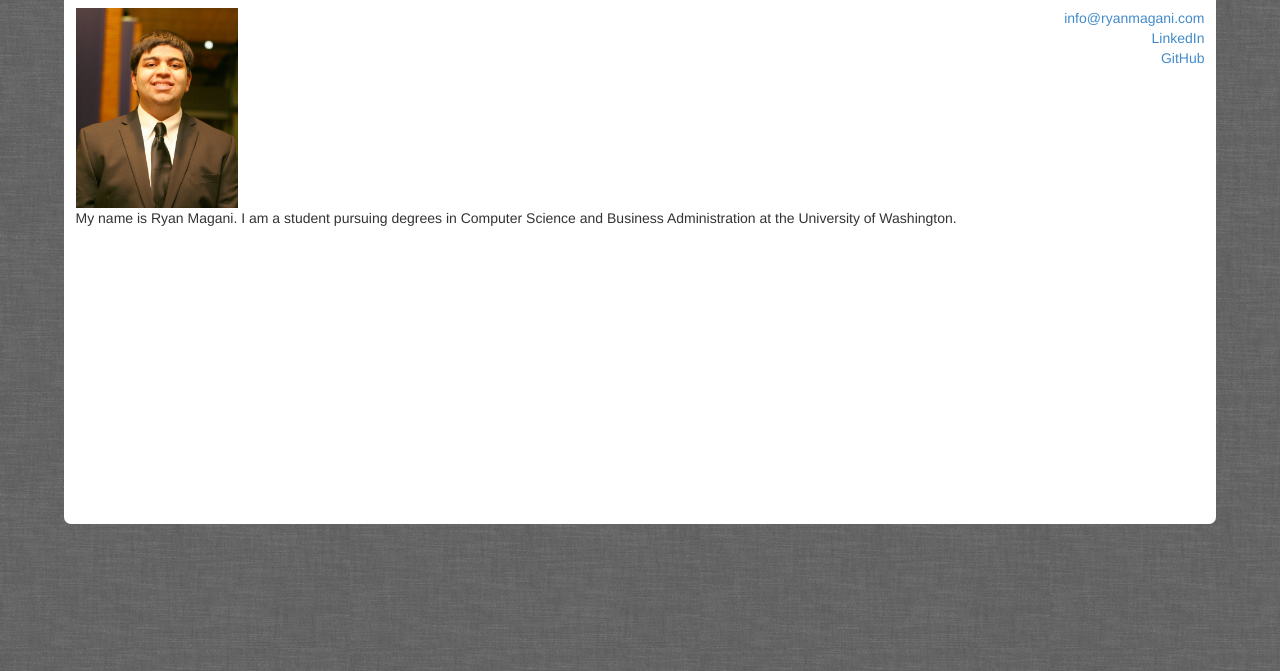
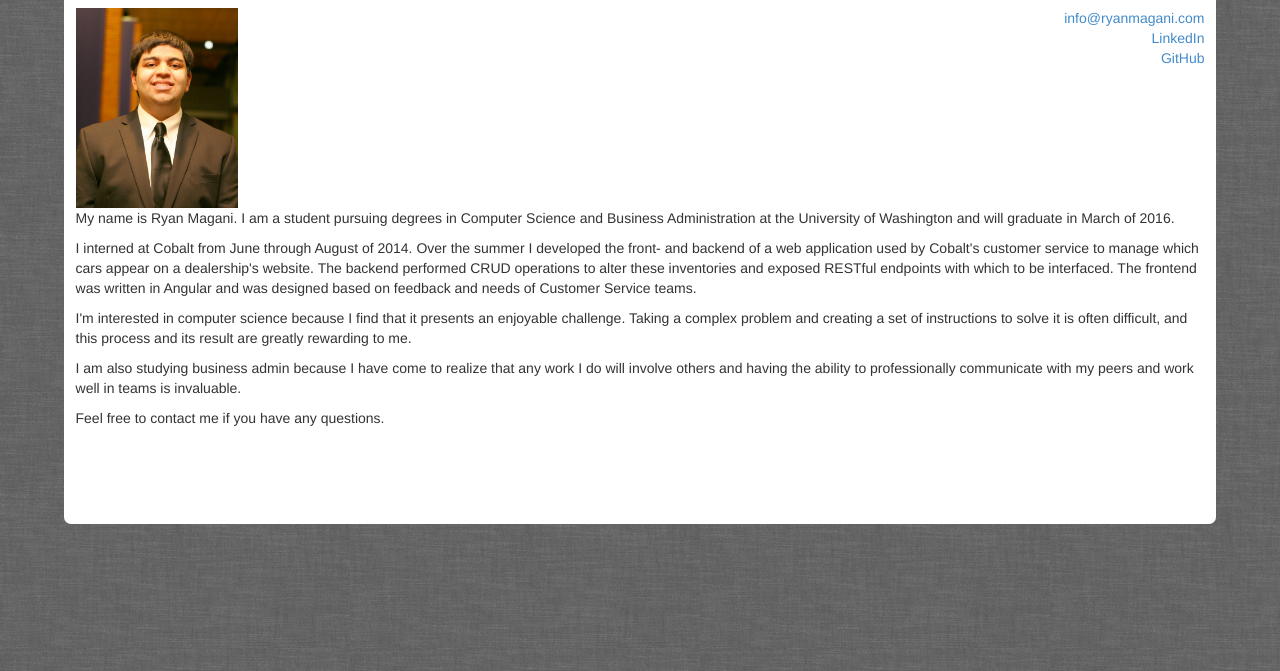
Before and after one commit to ryanmagani/ryanmagani.com, a plain HTML site: page dev/html/index.html in a window 1280 px wide. Shown: the part 129-800 px from the top of the page. Drawn offline with Linux system fonts and the light colour scheme; no server answers.

Commit message:
Updated about-me section with more information

```diff
--- a/dev/html/index.html
+++ b/dev/html/index.html
@@ -35,8 +35,13 @@
 					<li><a href="https://www.linkedin.com/in/ryanmagani">LinkedIn</a></li>
 					<li><a href="https://github.com/ryanmagani/">GitHub</a><li>
 				</ul>
-				<img src="../img/main.jpg" alt="Ryan Magani" height="200" width="162">
-				<p>My name is Ryan Magani. I am a student pursuing degrees in Computer Science and Business Administration at the University of Washington.</p>
+				<!-- TODO: change picture, resize picture itself to be small -->
+				<img src="../img/main.jpg" alt="Portrait of Ryan Magani" height="200" width="162">
+				<p>My name is Ryan Magani. I am a student pursuing degrees in Computer Science and Business Administration at the University of Washington and will graduate in March of 2016.</p>
+				<p>I interned at Cobalt from June through August of 2014. Over the summer I developed the front- and backend of a web application used by Cobalt's customer service to manage which cars appear on a dealership's website. The backend performed CRUD operations to alter these inventories and exposed RESTful endpoints with which to be interfaced. The frontend was written in Angular and was designed based on feedback and needs of Customer Service teams.</p>
+				<p>I'm interested in computer science because I find that it presents an enjoyable challenge. Taking a complex problem and creating a set of instructions to solve it is often difficult, and this process and its result are greatly rewarding to me.</p>
+				<p>I am also studying business admin because I have come to realize that any work I do will involve others and having the ability to professionally communicate with my peers and work well in teams is invaluable.</p>
+				<p>Feel free to contact me if you have any questions.</p>
 			</section>
 
 			<!-- Projects -->
@@ -56,9 +61,8 @@
 					<p>It appears you don't have a PDF plugin for your browser, please <a href="../docs/Ryan%20Magani%20Resume.pdf">download</a> the file to view it</p>
 				</object>
 				<div>
-					<a href="../docs/Ryan%20Magani%20Resume.pdf">Download</a>
+					<a href="../docs/Ryan%20Magani%20Resume.pdf">Direct Link</a>
 				</div>
-
 			</section>
 
 		</div>
```
Also changed, not shown: release/html/index.html (+6 -3 lines).
